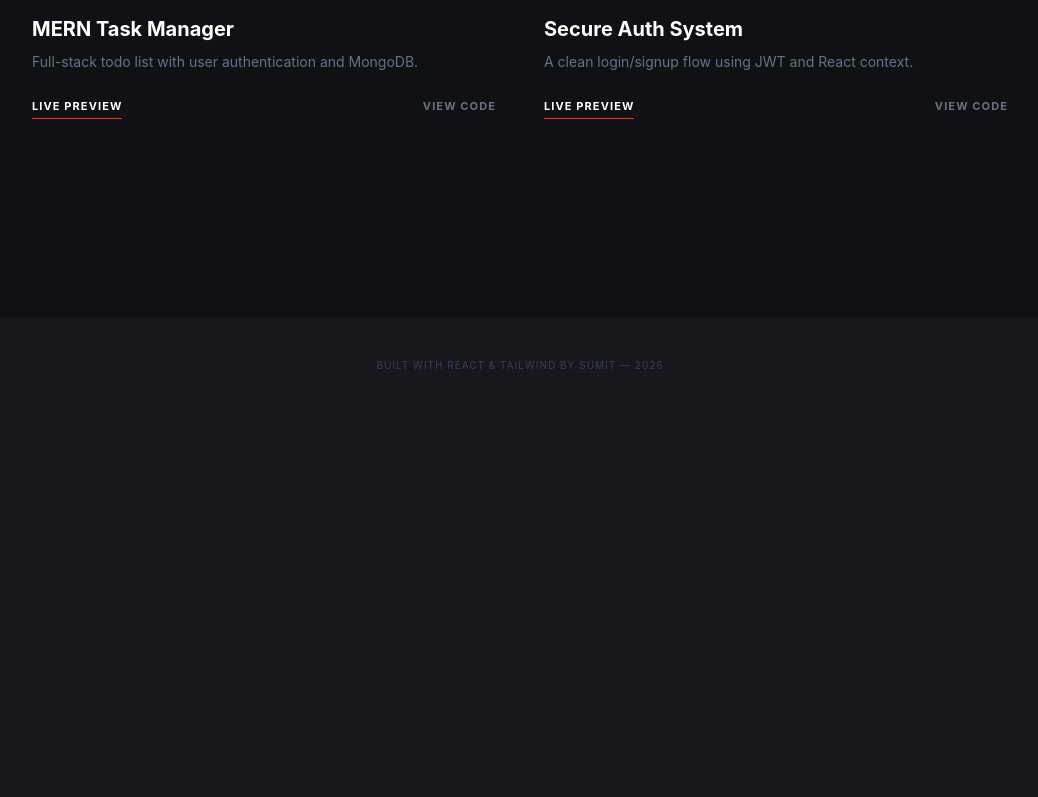
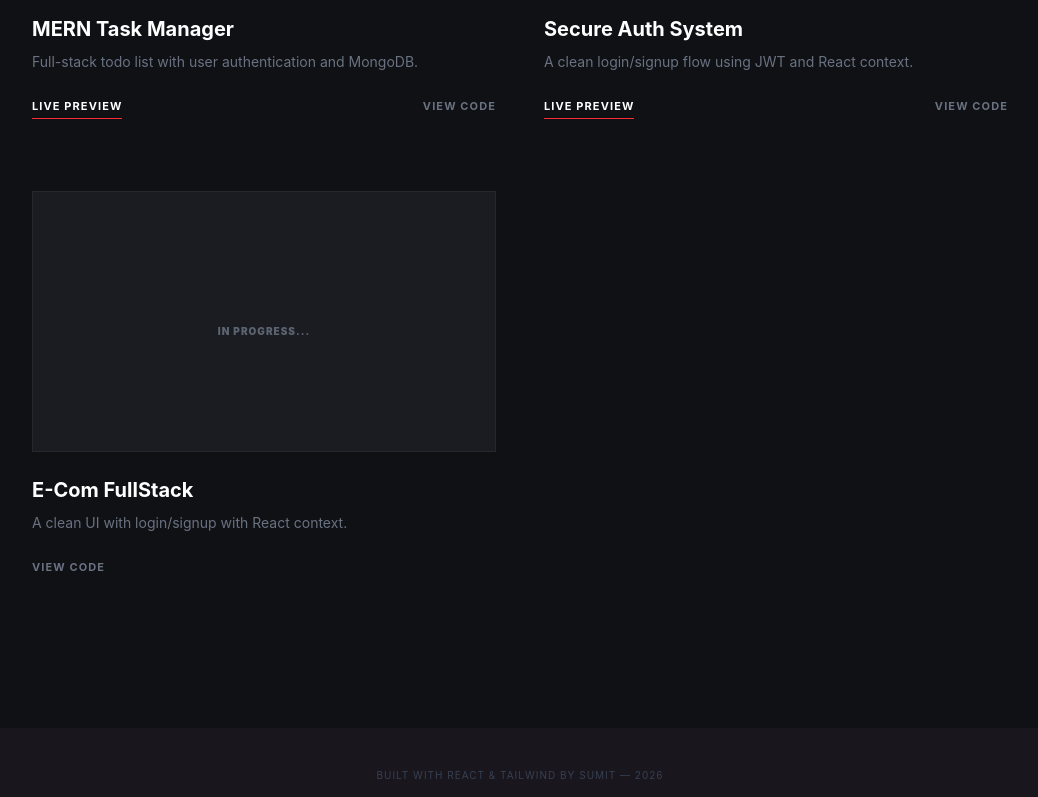
Before and after one commit to 0000000-1/Portfolio, a React (Vite) app: page /Portfolio/work in a window 1280 px wide. Shown: the part 482-1279 px from the top of the page, without its empty margins (120-1158 px from the left). Before the commit the page ends 895 px from the top, so only its background shows below. Built offline with nearby package versions, Linux system fonts and the light colour scheme.

Commit message:
add image

```diff
--- a/src/pages/Projects.jsx
+++ b/src/pages/Projects.jsx
@@ -24,6 +24,16 @@ const Projects = () => {
       status: 'done',
       previewUrl: 'https://mern-login-theta.vercel.app/',
       githubUrl:'https://github.com/0000000-1/mern-login'
+    },
+    {
+      id: 3,
+      label: "E-Com App",
+      title: "E-Com FullStack",
+      description: "A clean UI with login/signup with React context.",
+      image: '',
+      status: 'in-progress',
+      previewUrl: '',
+      githubUrl:''
     }
   ];
 
```
